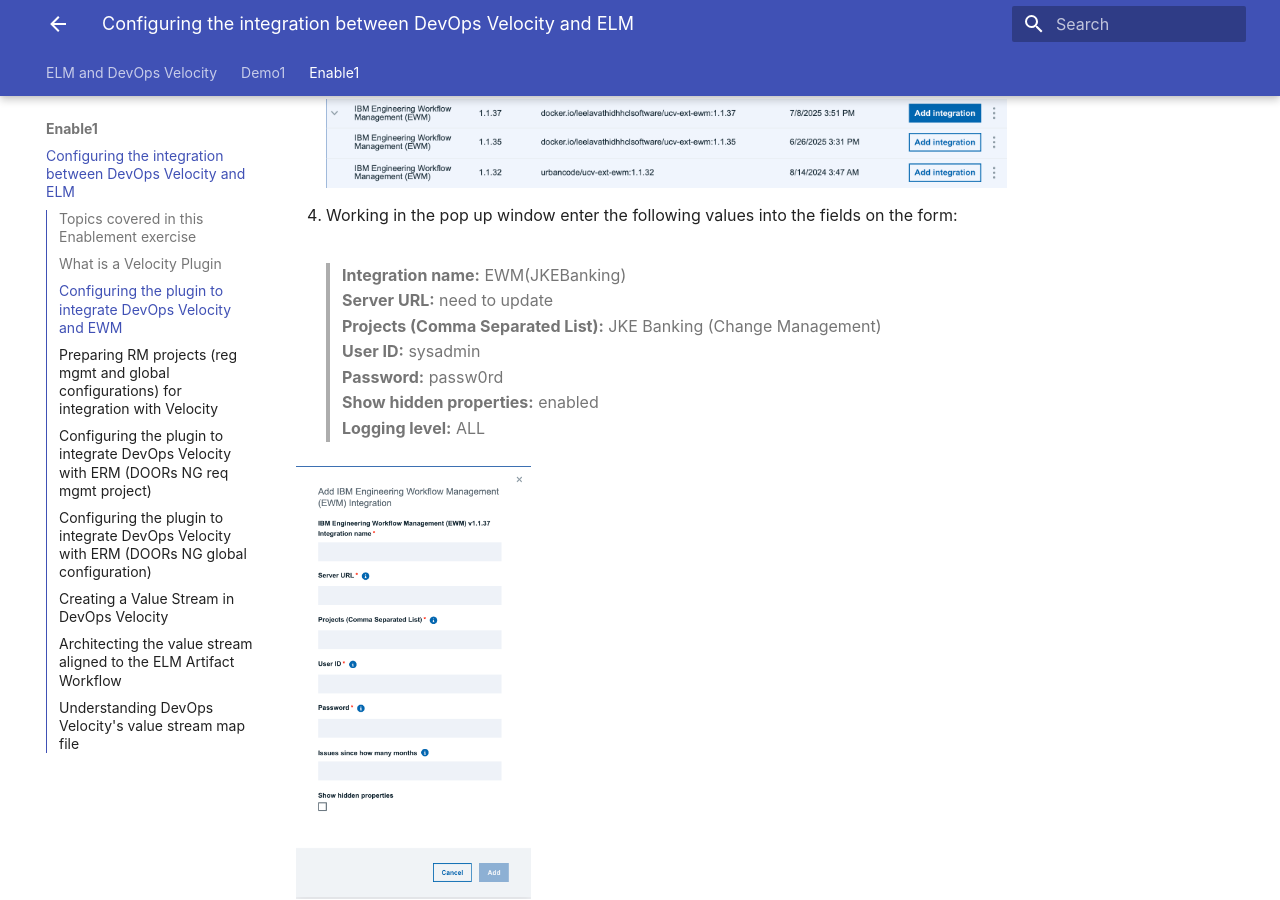
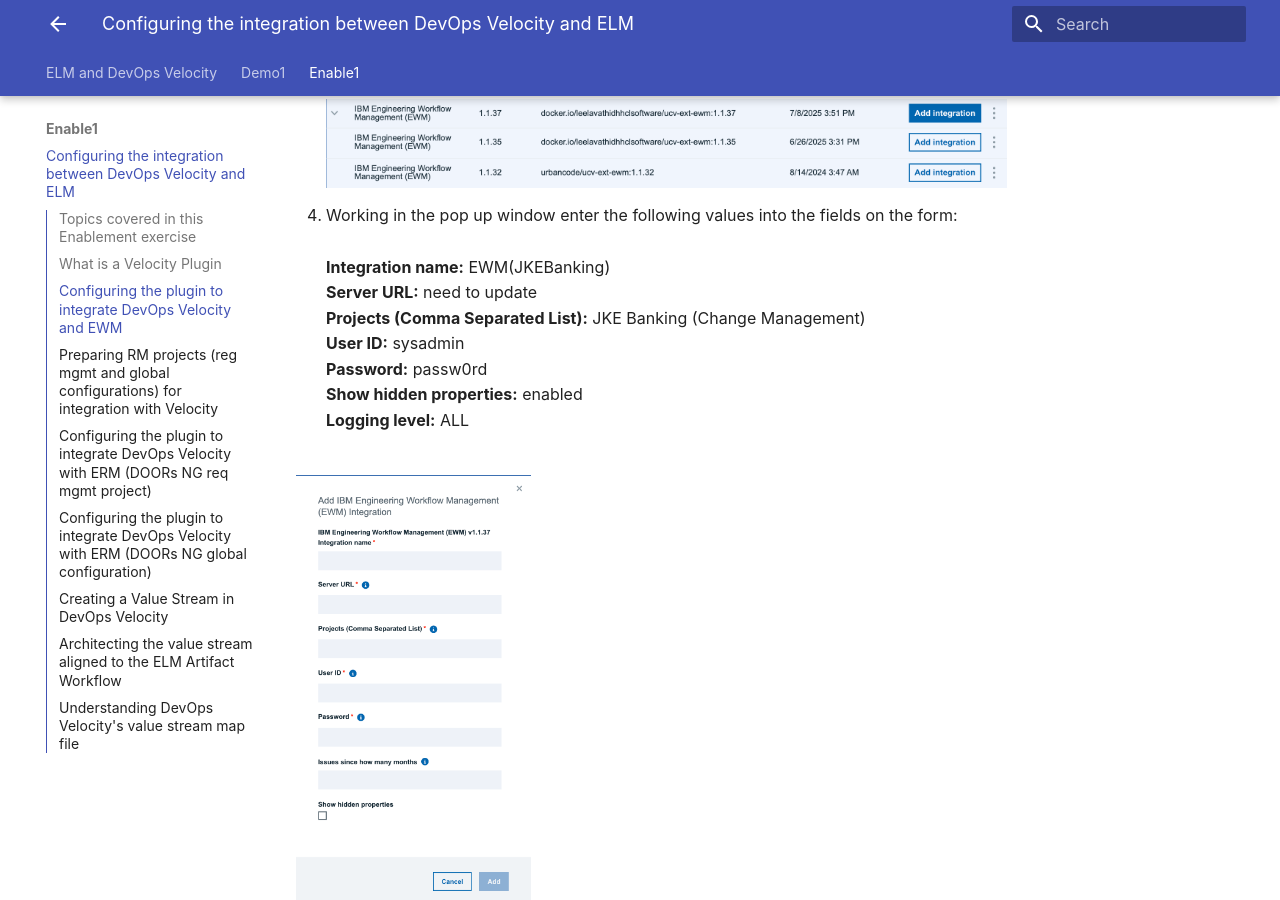
Before and after one commit to DevOpsAutomationLabs/ELM_Velocity, an MkDocs documentation site: the page built from docs/enable1/index.md, in a window 1280 px wide and 900 px high, scrolled down 2293 px. Built offline with MkDocs 1.6.1 and Material for MkDocs 9.7.7, drawn with Linux system fonts in a browser that asks for light colours.

Commit message:
Update index.md

```diff
--- a/docs/enable1/index.md
+++ b/docs/enable1/index.md
@@ -49,13 +49,14 @@
 <img src="media/add_ewm.png" alt="add ewm integration" style="width:75%; height:auto;">
 7. Working in the pop up window enter the following values into the fields on the form:<br/>
 <br/>
-> **Integration name:** EWM(JKEBanking)<br/>
-> **Server URL:** need to update<br/>
-> **Projects (Comma Separated List):** JKE Banking (Change Management)<br/>
-> **User ID:** sysadmin<br/>
-> **Password:** passw0rd<br/>
-> **Show hidden properties:** enabled<br/>
-> **Logging level:** ALL<br/>
+**Integration name:** EWM(JKEBanking)<br/>
+**Server URL:** need to update<br/>
+**Projects (Comma Separated List):** JKE Banking (Change Management)<br/>
+**User ID:** sysadmin<br/>
+**Password:** passw0rd<br/>
+**Show hidden properties:** enabled<br/>
+**Logging level:** ALL<br/>
+<br/>
 
 <img src="media/ewm_setup.png" alt="ewm integration" style="width:25%; height:auto;">
 
```
